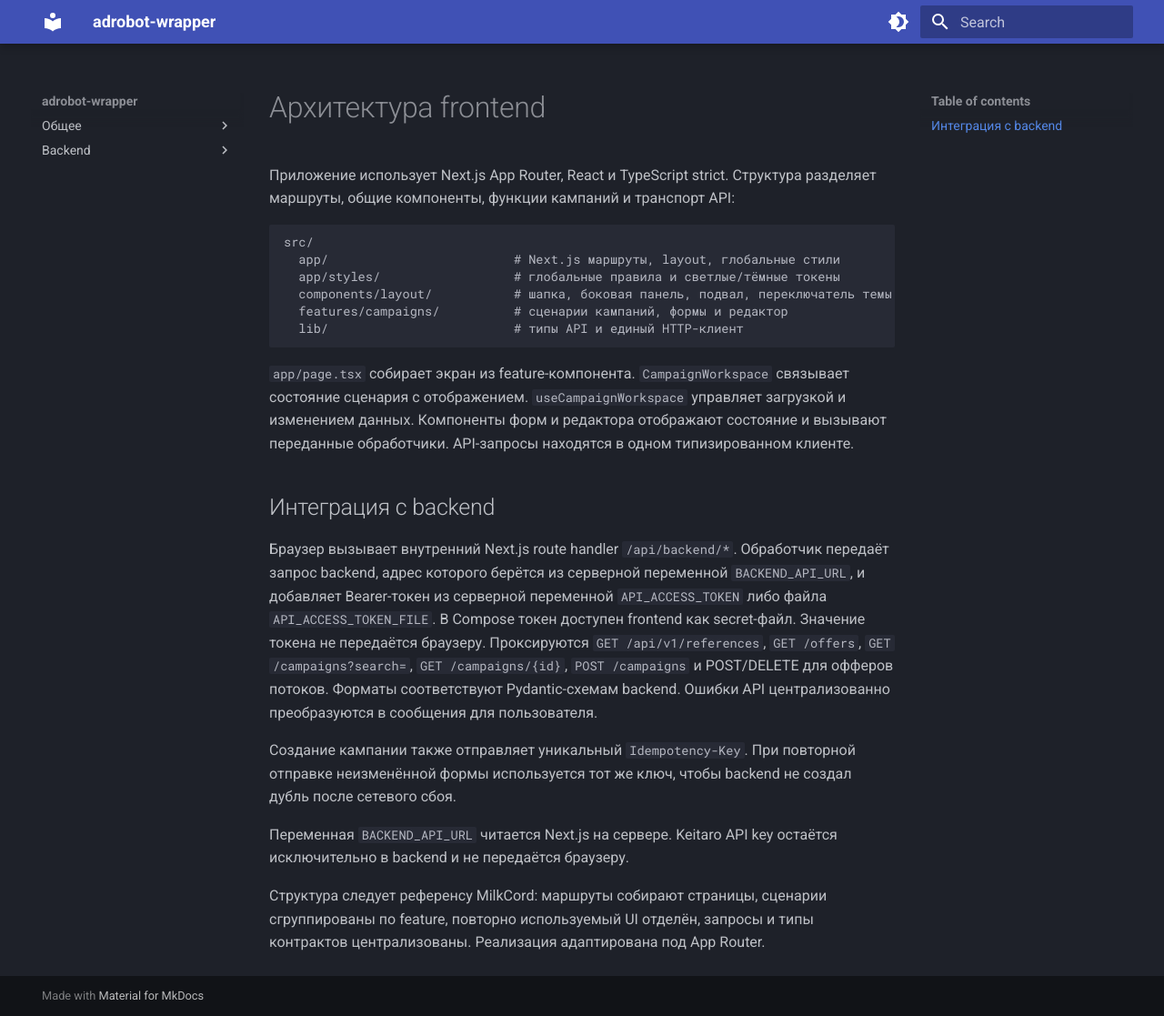
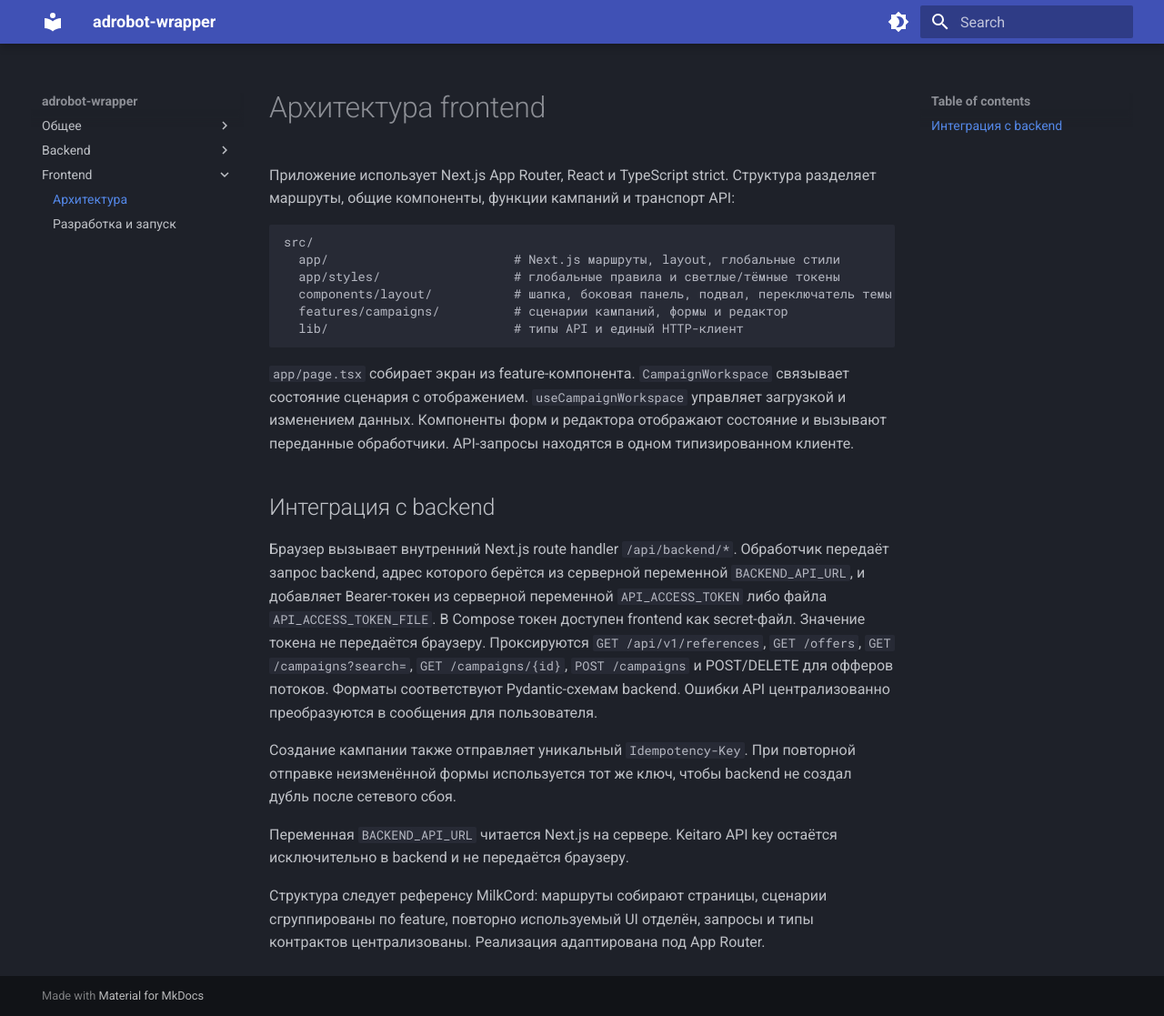
Before and after one commit to BraveTonni/adrobot-wrapper, an MkDocs documentation site: the page built from docs/frontend/architecture.md, in a window 1280 px wide and 1117 px high. Shown: the whole window at 91% size. Built offline with MkDocs 1.6.1 and Material for MkDocs 9.7.7, drawn with Linux system fonts in a browser that asks for light colours.

Commit message:
docs: add frontend pages to navigation

```diff
--- a/mkdocs.yml
+++ b/mkdocs.yml
@@ -38,6 +38,9 @@ nav:
       - Конфигурация: backend/configuration.md
       - Разработка и запуск: backend/development.md
       - Эксплуатация: backend/operations.md
+  - Frontend:
+      - Архитектура: frontend/architecture.md
+      - Разработка и запуск: frontend/development.md
 
 validation:
   links:
```
